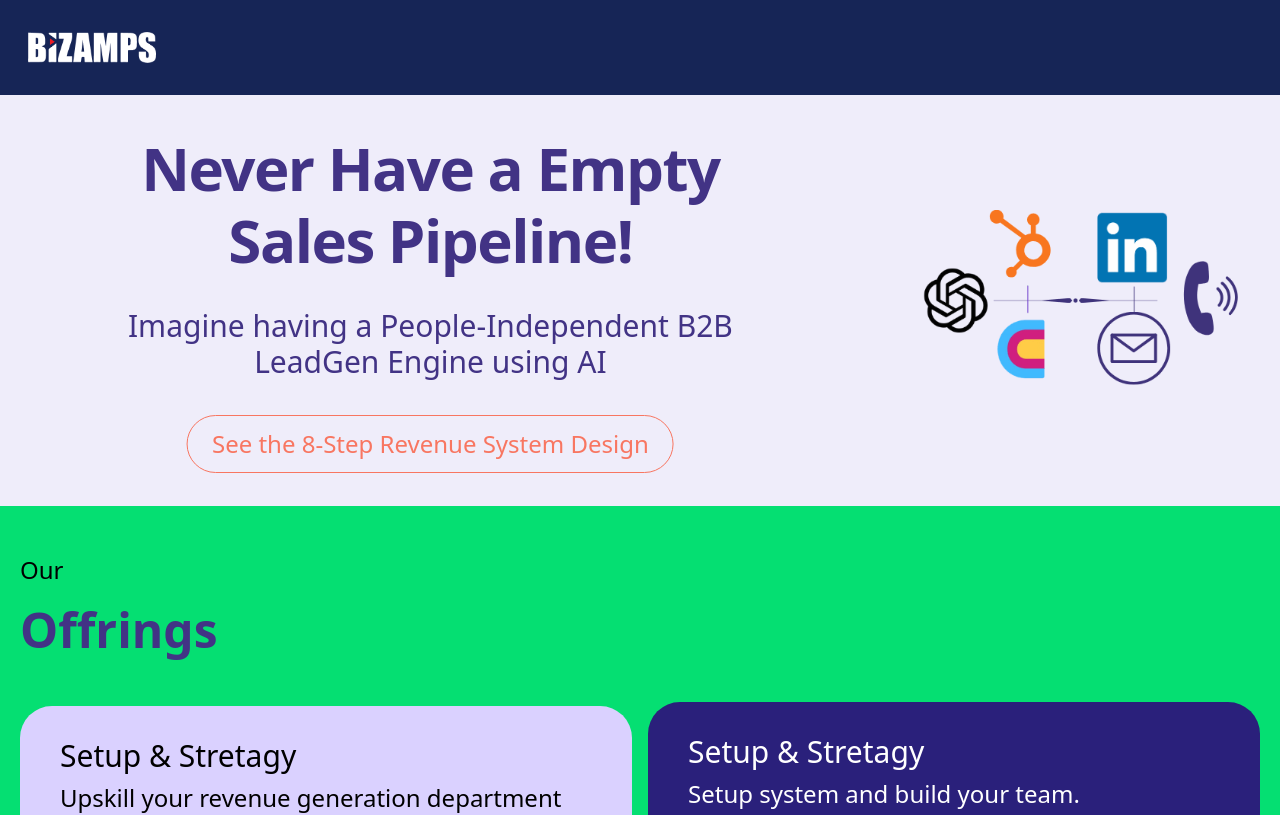
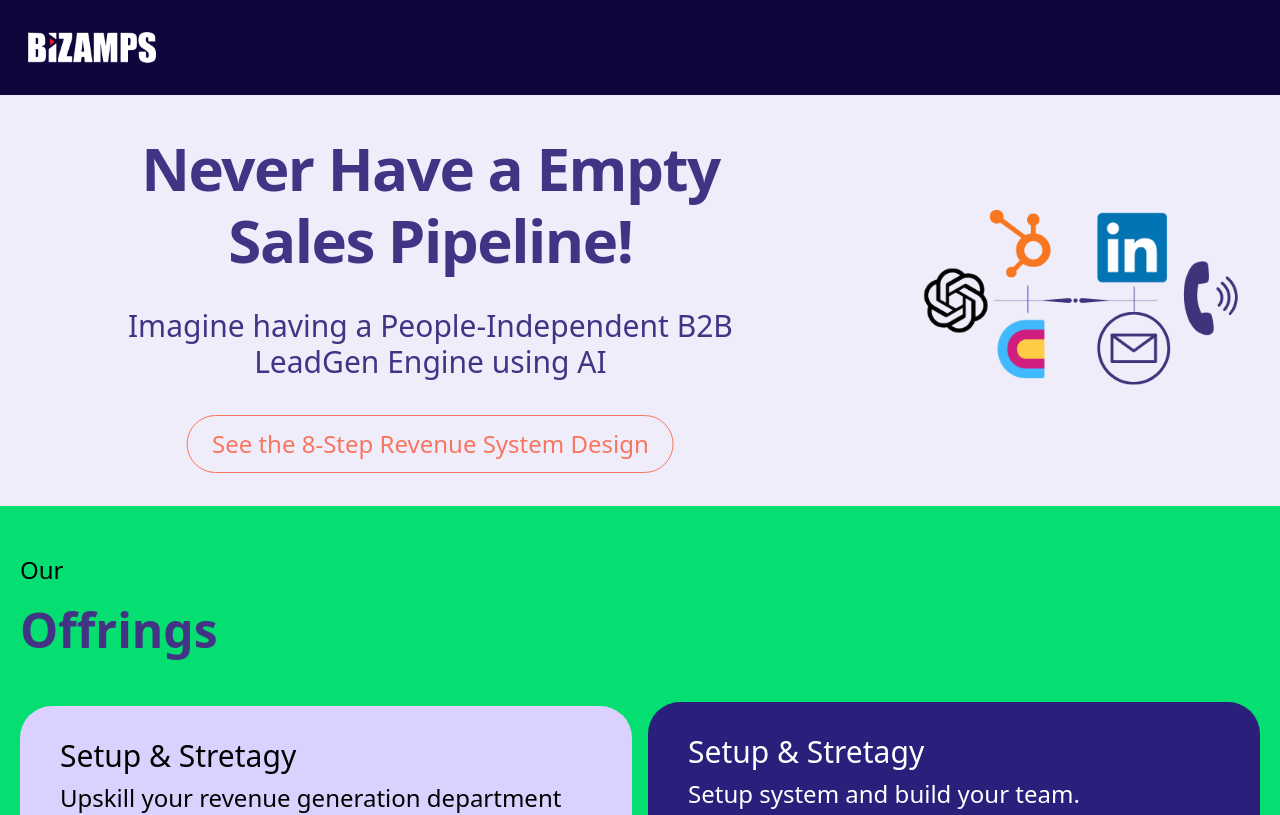
Before and after one commit to coder-Rishi05/cl_site, a React (Vite) app: page / in a window 1280 px wide. Shown: the top 815 px of the page. Built offline with nearby package versions, Linux system fonts and the light colour scheme.

Commit message:
completed nav responsiveness

```diff
--- a/src/pages/Nav.jsx
+++ b/src/pages/Nav.jsx
@@ -4,10 +4,10 @@ import { IoReorderThree } from "react-icons/io5";
 
 const Nav = () => {
   return (
-    <nav className="py-6 px-4 w-full bg-black md:py-8 myMD:bg-[#162556]   flex items-center justify-between">
-      <div className="left px-4  md:px-3  w-1/2 h-full">
+    <nav className="py-6 px-4 w-full bg-black md:py-8 myMD:bg-[#0F063C]   flex items-center justify-between">
+      <div className="left px-4  md:px-3 myMD:px-1  w-1/2  h-full">
         <img
-          className="object-cover md:w-[8rem]  object-center w-full"
+          className="object-cover md:w-[8rem] myMD:w-[8rem]  object-center w-full"
           src="./Images/logo.png"
           alt=""
         />
@@ -35,10 +35,10 @@ const Nav = () => {
         <p className="text-white text-xl " >Homepage</p>
         <p className="text-white text-xl " >Homepage</p>
       </div> */}
-      <div className="right2 relative flex items-end gap-[6px] cursor-pointer lg:hidden flex-col ">
-        <div className="line h-[2px] rounded w-10 md:w-8 bg-white "></div>
-        <div className="line h-[2px] rounded w-10 md:w-8 bg-white "></div>
-        <div className="line h-[2px] rounded w-10 md:w-8 bg-white "></div>
+      <div className="right2 relative  flex items-end gap-[6px] cursor-pointer lg:hidden flex-col ">
+        <div className="line h-[2px]  rounded w-10 md:w-8 bg-white "></div>
+        <div className="line h-[2px]  rounded w-10 md:w-8 bg-white "></div>
+        <div className="line h-[2px]  rounded w-10 md:w-8 bg-white "></div>
       </div>
     </nav>
   );
```
